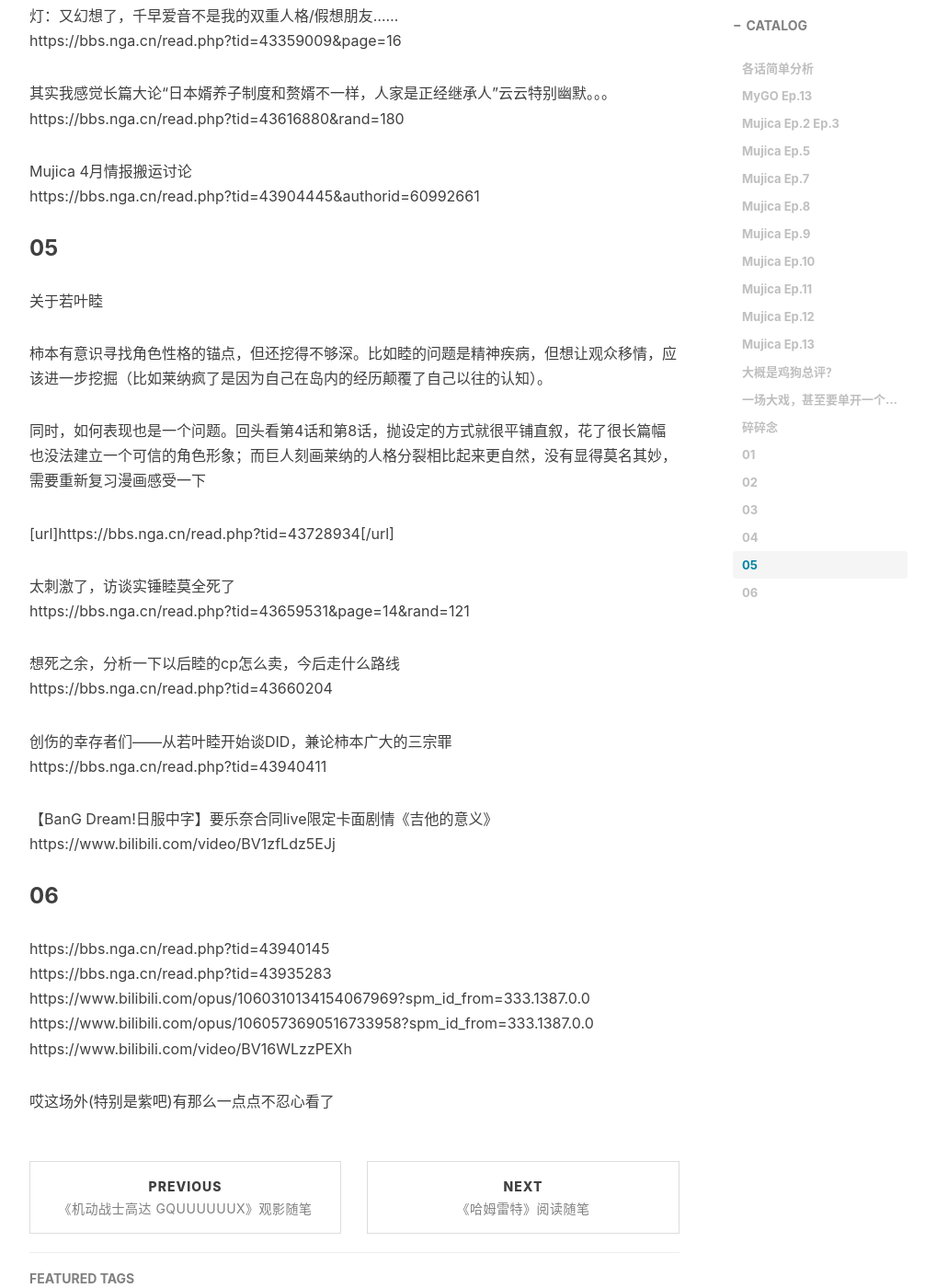
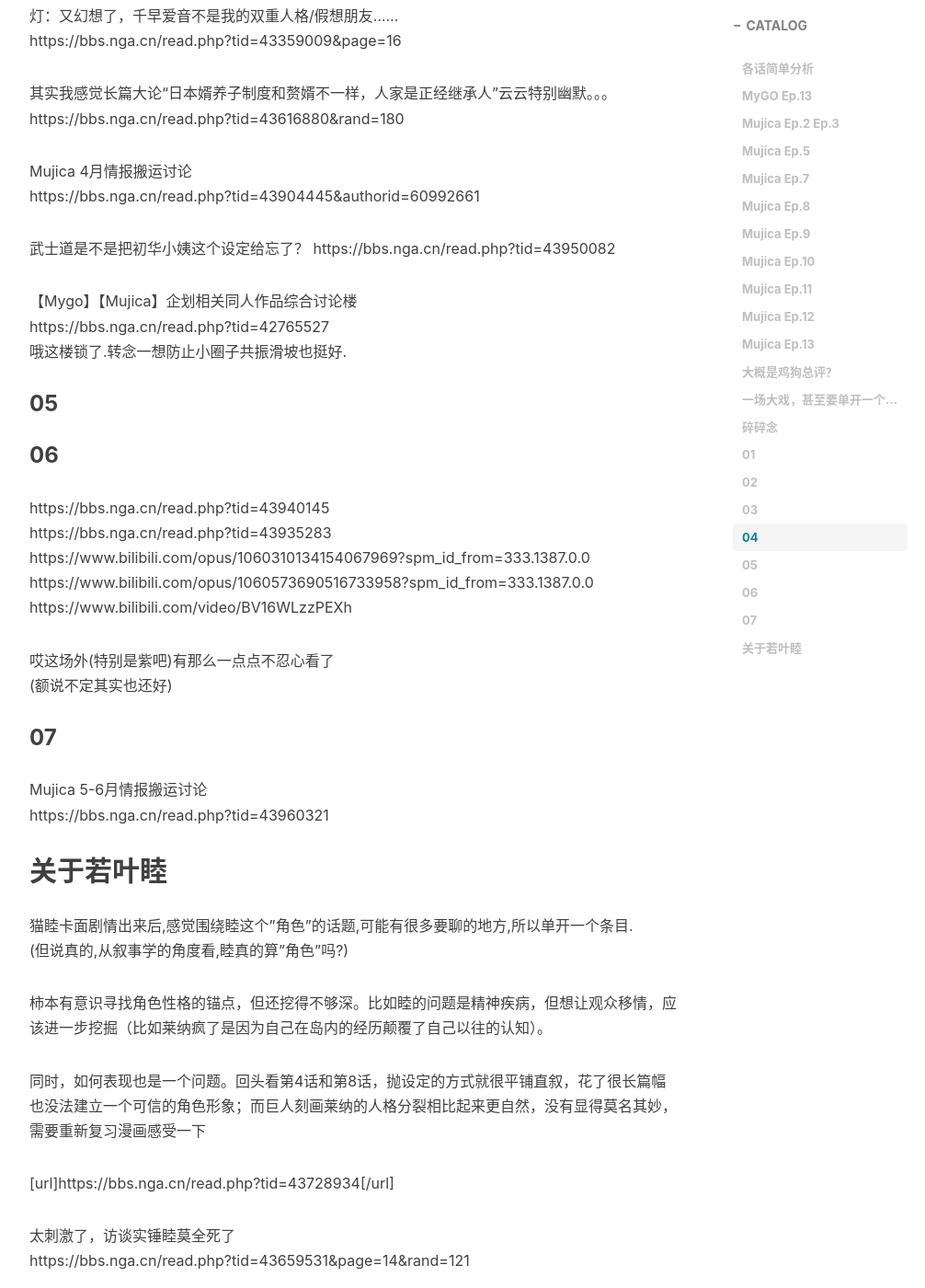
Before and after one commit to BYQ0002/BYQ0002.github.io, a Jekyll site: the page built from _posts/2025-04-15-《BanG Dream! Ave Mujica》观影随笔.md, in a window 1280 px wide and 1400 px high, scrolled down 26715 px. Shown: the whole window at 92% size, without its empty margins (233-1239 px from the left). Built offline with Jekyll 4.4.1, drawn with Linux system fonts in a browser that asks for light colours; nearby versions of some CDN libraries; comment, search, counter and statistics services are not loaded; some of the changed text lies outside the part shown.

Commit message:
Update 2025-04-15-《BanG Dream! Ave Mujica》观影随笔.md

```diff
--- a/_posts/2025-04-15-《BanG Dream! Ave Mujica》观影随笔.md
+++ b/_posts/2025-04-15-《BanG Dream! Ave Mujica》观影随笔.md
@@ -829,9 +829,38 @@ https://bbs.nga.cn/read.php?tid=43616880&rand=180
 Mujica 4月情报搬运讨论
 https://bbs.nga.cn/read.php?tid=43904445&authorid=60992661
 
+武士道是不是把初华小姨这个设定给忘了？
+https://bbs.nga.cn/read.php?tid=43950082
+
+【Mygo】【Mujica】企划相关同人作品综合讨论楼
+https://bbs.nga.cn/read.php?tid=42765527
+哦这楼锁了.转念一想防止小圈子共振滑坡也挺好.
+
 ### 05
 
-关于若叶睦
+
+
+### 06
+
+https://bbs.nga.cn/read.php?tid=43940145
+https://bbs.nga.cn/read.php?tid=43935283
+https://www.bilibili.com/opus/1060310134154067969?spm_id_from=333.1387.0.0
+https://www.bilibili.com/opus/1060573690516733958?spm_id_from=333.1387.0.0
+https://www.bilibili.com/video/BV16WLzzPEXh
+
+哎这场外(特别是紫吧)有那么一点点不忍心看了
+(额说不定其实也还好)
+
+### 07
+
+Mujica 5-6月情报搬运讨论
+https://bbs.nga.cn/read.php?tid=43960321
+
+
+## 关于若叶睦
+
+猫睦卡面剧情出来后,感觉围绕睦这个"角色"的话题,可能有很多要聊的地方,所以单开一个条目.
+(但说真的,从叙事学的角度看,睦真的算"角色"吗?)
 
 柿本有意识寻找角色性格的锚点，但还挖得不够深。比如睦的问题是精神疾病，但想让观众移情，应该进一步挖掘（比如莱纳疯了是因为自己在岛内的经历颠覆了自己以往的认知）。
 
@@ -850,13 +879,4 @@ https://bbs.nga.cn/read.php?tid=43940411
 
 【BanG Dream!日服中字】要乐奈合同live限定卡面剧情《吉他的意义》
 https://www.bilibili.com/video/BV1zfLdz5EJj
-
-### 06
-
-https://bbs.nga.cn/read.php?tid=43940145
-https://bbs.nga.cn/read.php?tid=43935283
-https://www.bilibili.com/opus/1060310134154067969?spm_id_from=333.1387.0.0
-https://www.bilibili.com/opus/1060573690516733958?spm_id_from=333.1387.0.0
-https://www.bilibili.com/video/BV16WLzzPEXh
-
-哎这场外(特别是紫吧)有那么一点点不忍心看了
+哇,这个视频下面好些顶着睦的id或者头像破防...
```
